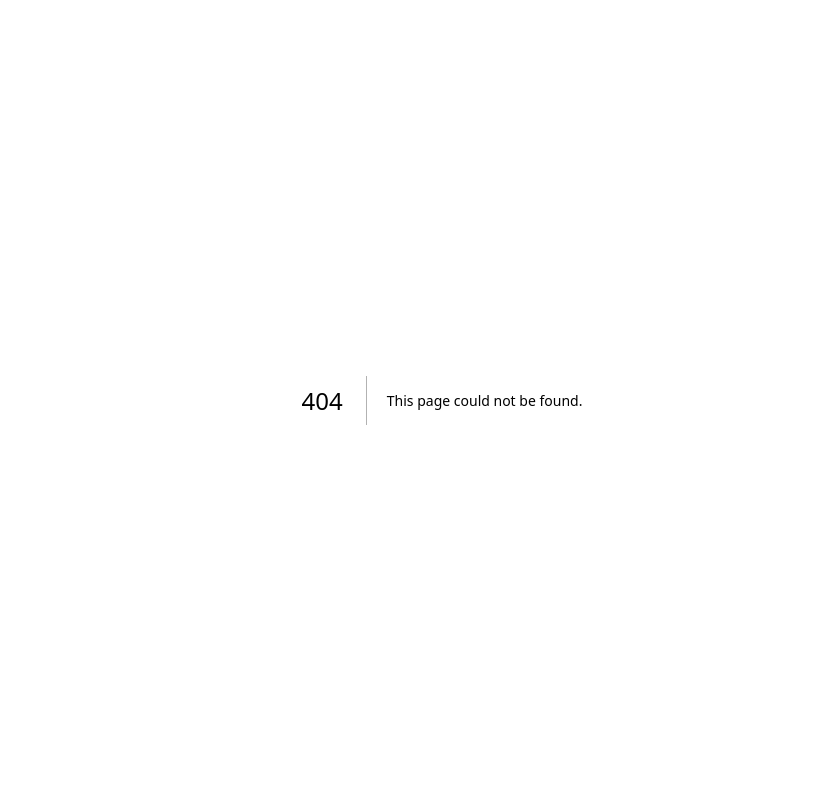
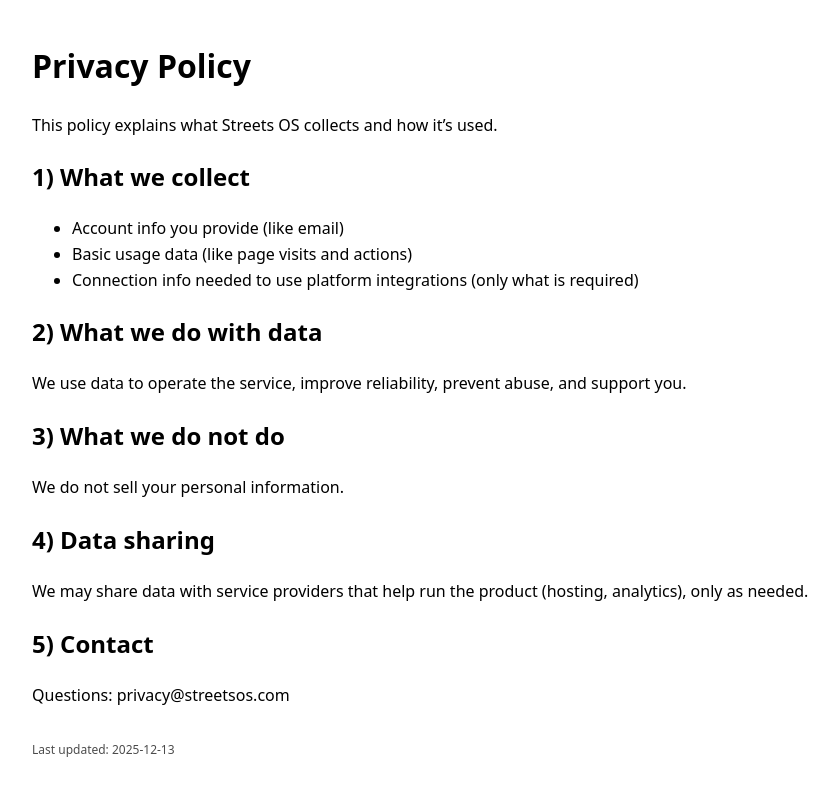
Before and after one commit to B1ggsx/streetsos-legal, a Next.js app: page /privacy in a window 1280 px wide. Before the commit this address had no page. Shown: the top 796 px of the page, without its empty margins (198-1036 px from the left). Built offline with nearby package versions, Linux system fonts and the light colour scheme.

Commit message:
Add Privacy Policy page

```diff
--- /dev/null
+++ b/pages/privacy.js
@@ -0,0 +1,29 @@
+export default function Privacy() {
+  return (
+    <main style={{maxWidth: 820, margin: "40px auto", padding: "0 16px", fontFamily: "system-ui", lineHeight: 1.6}}>
+      <h1>Privacy Policy</h1>
+      <p>This policy explains what Streets OS collects and how it’s used.</p>
+
+      <h2>1) What we collect</h2>
+      <ul>
+        <li>Account info you provide (like email)</li>
+        <li>Basic usage data (like page visits and actions)</li>
+        <li>Connection info needed to use platform integrations (only what is required)</li>
+      </ul>
+
+      <h2>2) What we do with data</h2>
+      <p>We use data to operate the service, improve reliability, prevent abuse, and support you.</p>
+
+      <h2>3) What we do not do</h2>
+      <p>We do not sell your personal information.</p>
+
+      <h2>4) Data sharing</h2>
+      <p>We may share data with service providers that help run the product (hosting, analytics), only as needed.</p>
+
+      <h2>5) Contact</h2>
+      <p>Questions: privacy@streetsos.com</p>
+
+      <p style={{marginTop: 32, fontSize: 12, opacity: 0.7}}>Last updated: 2025-12-13</p>
+    </main>
+  );
+}
```
